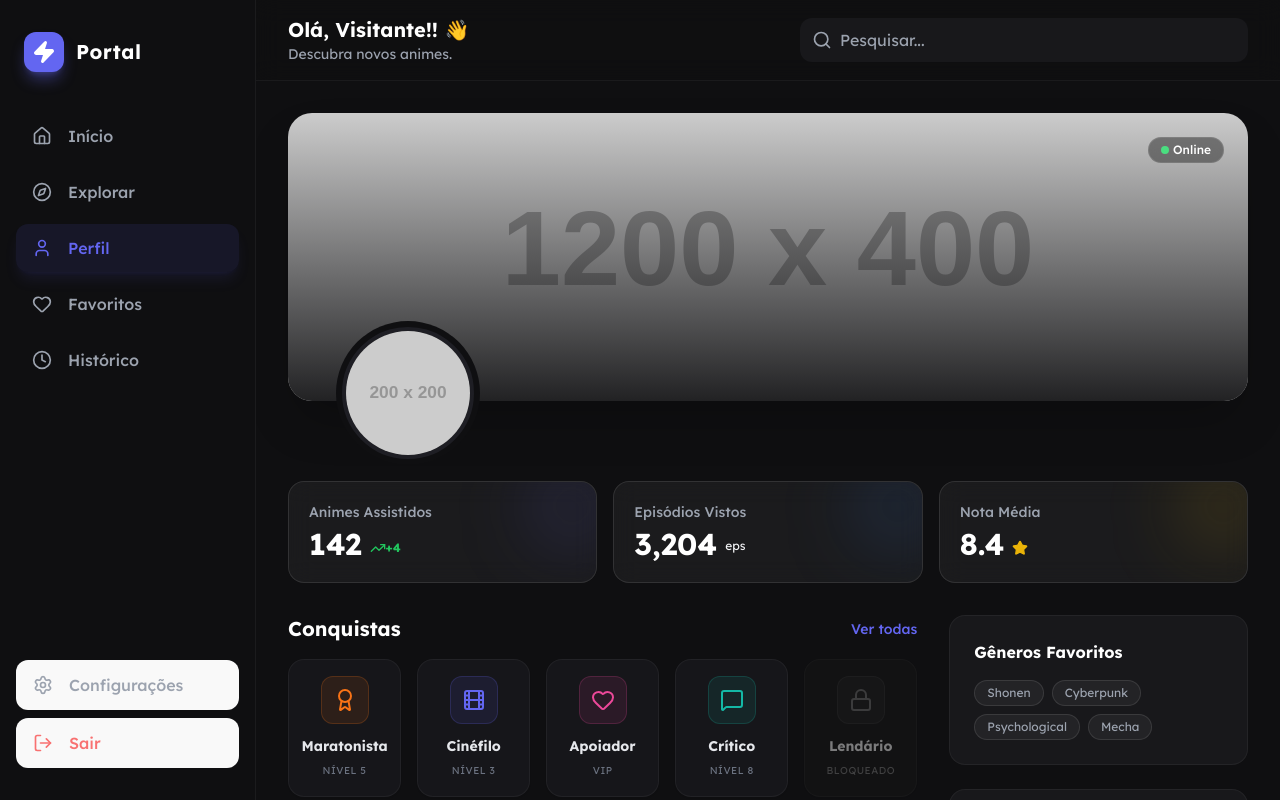
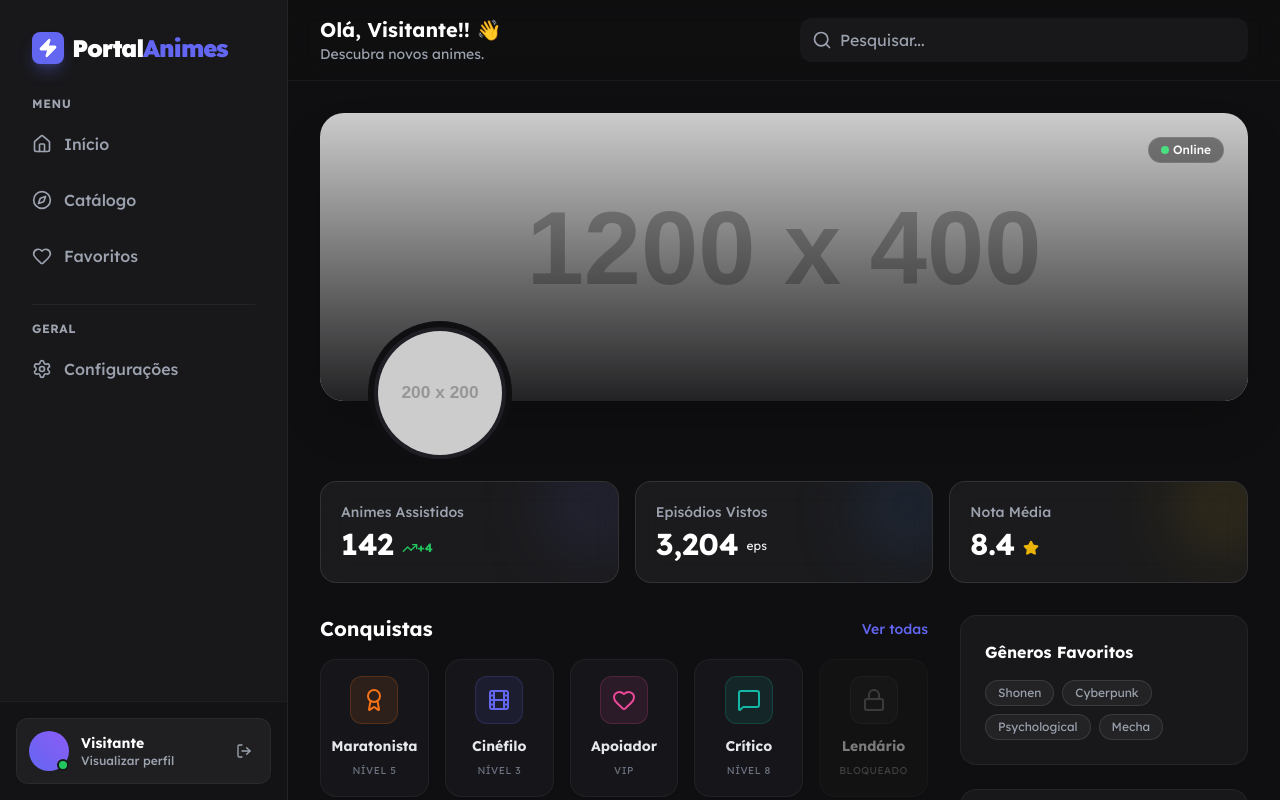
Before and after one commit to Tarcizioo/portal-animes-V2, a React (Vite) app: page /portal-animes-V2/profile in a window 1280 px wide. Built offline with nearby package versions, Linux system fonts and the light colour scheme; the HTML template or start-up script is replaced by a standard one.

Commit message:
feat: implement responsive sidebar with mobile toggle and navigation links

```diff
--- a/src/components/layout/Sidebar.jsx
+++ b/src/components/layout/Sidebar.jsx
@@ -1,71 +1,128 @@
-import { Home, Compass, Heart, Clock, Settings, LogOut, Zap, User } from 'lucide-react'; // <--- Import User
-import { Link, useLocation } from 'react-router-dom';
+import { useState } from 'react';
+import { NavLink, Link } from 'react-router-dom'; // Adicionado Link
+import {
+  Home,
+  Compass,
+  Heart,
+  Settings,
+  LogOut,
+  Menu,
+  X,
+  Zap // <--- O ícone de Raio importado aqui
+} from 'lucide-react';
+import clsx from 'clsx';
 
 export function Sidebar() {
-  const location = useLocation();
+  const [isOpen, setIsOpen] = useState(false);
 
-  const getLinkClass = (path) => {
-    const isActive = location.pathname === path;
-    return `flex items-center gap-4 px-4 py-3 rounded-xl transition-all duration-300 font-medium ${
-      isActive
-        ? 'bg-primary/10 text-primary shadow-lg shadow-primary/10'
-        : 'text-gray-400 hover:text-white hover:bg-white/5'
-    }`;
-  };
+  const toggleSidebar = () => setIsOpen(!isOpen);
+
+  // Link Base Styles
+  const linkBase = "flex items-center gap-3 px-4 py-3 rounded-xl transition-all duration-200 font-medium";
+  const linkActive = "bg-primary text-white shadow-lg shadow-primary/25";
+  const linkInactive = "text-gray-500 dark:text-gray-400 hover:bg-gray-100 dark:hover:bg-white/5 hover:text-primary";
 
   return (
-    <aside className="hidden md:flex flex-col w-64 h-full bg-background-dark border-r border-white/5 py-8 px-4 z-50">
+    <>
+      {/* --- MOBILE TRIGGER (Botão Flutuante) --- */}
+      <button
+        onClick={toggleSidebar}
+        className="md:hidden fixed top-4 left-4 z-50 p-2.5 bg-surface-light dark:bg-surface-dark rounded-lg shadow-lg border border-gray-200 dark:border-white/10 text-gray-700 dark:text-white active:scale-95 transition-transform"
+      >
+        {isOpen ? <X className="w-6 h-6" /> : <Menu className="w-6 h-6" />}
+      </button>
 
-      {/* LOGO */}
-      <div className="flex items-center gap-3 px-2 mb-10">
-        <div className="p-2 bg-primary rounded-xl shadow-lg shadow-primary/40">
-           <Zap className="w-6 h-6 text-white fill-white" />
+      {/* --- OVERLAY (Fundo escuro no mobile) --- */}
+      {isOpen && (
+        <div
+          onClick={() => setIsOpen(false)}
+          className="fixed inset-0 bg-black/60 backdrop-blur-sm z-40 md:hidden"
+        />
+      )}
+
+      {/* --- SIDEBAR CONTAINER --- */}
+      <aside className={clsx(
+        "fixed md:static inset-y-0 left-0 z-50 w-72 bg-white dark:bg-surface-dark border-r border-gray-200 dark:border-white/5 flex flex-col transition-transform duration-300 ease-in-out",
+        isOpen ? "translate-x-0" : "-translate-x-full md:translate-x-0"
+      )}>
+
+        {/* 1. LOGO COM O RAIO ⚡ */}
+        <div className="p-8 pb-4">
+          <Link to="/" className="flex items-center gap-2 text-2xl font-black text-primary tracking-tighter group">
+            <div className="w-8 h-8 bg-primary group-hover:bg-primary-hover transition-colors rounded-lg flex items-center justify-center text-white shadow-lg shadow-primary/30">
+              {/* Ícone de Raio preenchido */}
+              <Zap className="w-5 h-5 fill-white" />
+            </div>
+            <span className="text-gray-800 dark:text-white group-hover:text-primary transition-colors">
+              Portal<span className="text-primary">Animes</span>
+            </span>
+          </Link>
         </div>
-        <span className="text-xl font-bold text-white tracking-wide">Portal</span>
-      </div>
 
-      {/* MENU DE NAVEGAÇÃO */}
-      <nav className="flex-1 flex flex-col gap-2 w-full">
+        {/* 2. NAVEGAÇÃO */}
+        <nav className="flex-1 px-4 space-y-2 overflow-y-auto py-4">
+          <div className="text-xs font-bold text-gray-400 uppercase px-4 mb-2 tracking-wider">Menu</div>
 
-        <Link to="/" className={getLinkClass('/')}>
-          <Home className="w-5 h-5" />
-          <span>Início</span>
-        </Link>
+          <NavLink to="/" onClick={() => setIsOpen(false)} className={({ isActive }) => clsx(linkBase, isActive ? linkActive : linkInactive)}>
+            <Home className="w-5 h-5" /> Início
+          </NavLink>
 
-        <Link to="/catalog" className={getLinkClass('/catalog')}>
-          <Compass className="w-5 h-5" />
-          <span>Explorar</span>
-        </Link>
+          <NavLink to="/catalog" onClick={() => setIsOpen(false)} className={({ isActive }) => clsx(linkBase, isActive ? linkActive : linkInactive)}>
+            <Compass className="w-5 h-5" /> Catálogo
+          </NavLink>
 
-        {/* --- NOVO LINK DE PERFIL --- */}
-        <Link to="/profile" className={getLinkClass('/profile')}>
-          <User className="w-5 h-5" />
-          <span>Perfil</span>
-        </Link>
+          <NavLink to="/favorites" onClick={() => setIsOpen(false)} className={({ isActive }) => clsx(linkBase, isActive ? linkActive : linkInactive)}>
+            <Heart className="w-5 h-5" /> Favoritos
+          </NavLink>
 
-        <Link to="#" className={getLinkClass('/favorites')}>
-          <Heart className="w-5 h-5" />
-          <span>Favoritos</span>
-        </Link>
+          <div className="pt-4 pb-2">
+            <div className="h-px bg-gray-200 dark:bg-white/5 mx-4" />
+          </div>
 
-        <Link to="#" className={getLinkClass('/history')}>
-          <Clock className="w-5 h-5" />
-          <span>Histórico</span>
-        </Link>
-      </nav>
+          <div className="text-xs font-bold text-gray-400 uppercase px-4 mb-2 tracking-wider">Geral</div>
 
-      {/* RODAPÉ */}
-      <div className="flex flex-col gap-2 w-full mt-auto">
-        <button className="flex items-center gap-4 px-4 py-3 rounded-xl text-gray-400 hover:text-white hover:bg-white/5 transition-all font-medium">
-          <Settings className="w-5 h-5" />
-          <span>Configurações</span>
-        </button>
-        <button className="flex items-center gap-4 px-4 py-3 rounded-xl text-red-400 hover:text-red-300 hover:bg-red-500/10 transition-all font-medium">
-          <LogOut className="w-5 h-5" />
-          <span>Sair</span>
-        </button>
-      </div>
+          <NavLink to="/settings" onClick={() => setIsOpen(false)} className={({ isActive }) => clsx(linkBase, isActive ? linkActive : linkInactive)}>
+            <Settings className="w-5 h-5" /> Configurações
+          </NavLink>
+        </nav>
 
-    </aside>
+        {/* 3. PERFIL AGORA É CLICÁVEL (Link) */}
+        <div className="p-4 border-t border-gray-200 dark:border-white/5 bg-gray-50/50 dark:bg-black/20">
+          {/* Mudamos de div para Link e adicionamos o destino "to" */}
+          <Link
+            to="/profile"
+            onClick={() => setIsOpen(false)}
+            className="flex items-center gap-3 p-3 rounded-xl bg-white dark:bg-white/5 border border-gray-100 dark:border-white/5 shadow-sm hover:shadow-md hover:border-primary/30 transition-all cursor-pointer group relative overflow-hidden"
+          >
+            {/* Efeito Hover suave no fundo */}
+            <div className="absolute inset-0 bg-primary/0 group-hover:bg-primary/5 transition-colors" />
+
+            {/* Avatar */}
+            <div className="relative z-10">
+              <div className="w-10 h-10 rounded-full bg-gradient-to-tr from-primary to-accent-purple flex items-center justify-center text-white font-bold text-sm overflow-hidden ring-2 ring-transparent group-hover:ring-primary/20 transition-all">
+
+              </div>
+              <span className="absolute bottom-0 right-0 w-3 h-3 bg-green-500 border-2 border-white dark:border-surface-dark rounded-full"></span>
+            </div>
+
+            {/* Texto */}
+            <div className="flex-1 min-w-0 z-10">
+              <h4 className="text-sm font-bold text-gray-800 dark:text-white truncate group-hover:text-primary transition-colors">
+                Visitante
+              </h4>
+              <p className="text-xs text-gray-500 dark:text-gray-400 truncate">
+                Visualizar perfil
+              </p>
+            </div>
+
+            {/* Ícone de Sair (Botão isolado para não navegar ao clicar nele especificamente, se desejado, mas aqui deixei visual) */}
+            <div className="z-10 p-1.5 text-gray-400 group-hover:text-primary transition-colors">
+              <LogOut className="w-4 h-4" />
+            </div>
+          </Link>
+        </div>
+
+      </aside>
+    </>
   );
 }
--- a/src/components/pages/Home.jsx
+++ b/src/components/pages/Home.jsx
@@ -4,20 +4,39 @@
 import { Hero } from "../home/Hero";
 import { AnimeCarousel } from '../ui/AnimeCarousel';
 import { useJikan } from '../../hooks/useJikan';
+import { SkeletonHero } from '../ui/SkeletonHero';
+import { SkeletonCard } from '../ui/SkeletonCard';
 
 export function Home() {
   const { heroAnime, popularAnimes, seasonalAnimes, loading } = useJikan();
 
   return (
-    <div className="flex h-screen overflow-hidden bg-background-light dark:bg-background-dark dark text-text-primary font-sans">
+    <div className="flex h-screen overflow-hidden bg-background-light dark:bg-background-dark text-text-primary font-sans">
       <Sidebar />
       <main className="flex-1 h-full overflow-y-auto relative">
         <Header />
         <div className="p-6 lg:p-10 space-y-12 pb-24">
           {loading ? (
-             <div className="flex items-center justify-center h-[500px]">
-                 <div className="w-12 h-12 border-4 border-primary border-t-transparent rounded-full animate-spin"></div>
-             </div>
+             <>
+               <SkeletonHero />
+               <div className="space-y-4">
+                  <div className="h-8 w-48 bg-gray-300 dark:bg-surface-dark/50 rounded animate-pulse" />
+                  <div className="grid grid-cols-2 md:grid-cols-3 lg:grid-cols-4 xl:grid-cols-5 gap-5">
+                    {[...Array(5)].map((_, i) => (
+                      <SkeletonCard key={i} />
+                    ))}
+                  </div>
+               </div>
+
+               <div className="space-y-4">
+                  <div className="h-8 w-64 bg-gray-300 dark:bg-surface-dark/50 rounded animate-pulse" />
+                  <div className="grid grid-cols-2 md:grid-cols-3 lg:grid-cols-4 xl:grid-cols-5 gap-5">
+                    {[...Array(5)].map((_, i) => (
+                      <SkeletonCard key={i + 10} />
+                    ))}
+                  </div>
+               </div>
+             </>
           ) : (
             <>
               <Hero anime={heroAnime} />
```
Also changed, not shown: src/components/pages/Catalog.jsx (+12 -16 lines).
